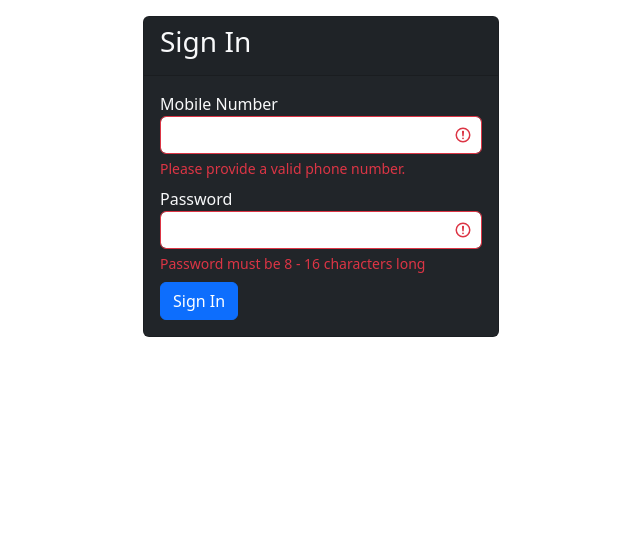
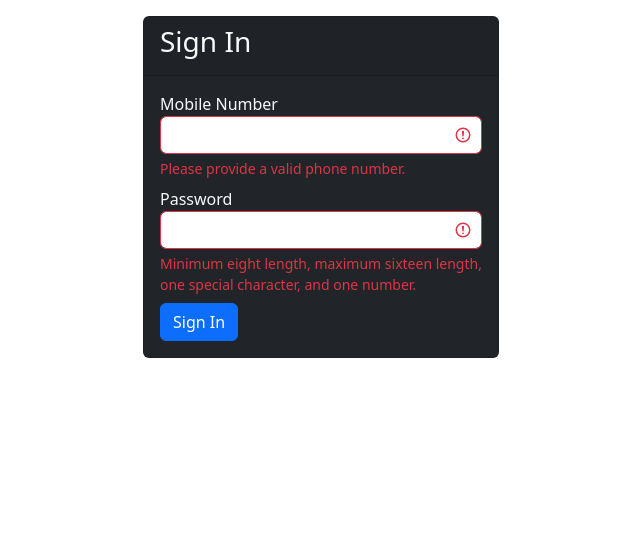
Before and after one commit to AhnafIqbal6/Baper-Hotel, a Django app: page /user/signin/ in a window 1280 px wide. Shown: the part 56-591 px from the top of the page, without its empty margins (319-959 px from the left). Run offline with Django 4.2, Linux system fonts and the light colour scheme; some libraries are stand-ins or nearby versions.

Commit message:
Sign In Update by Ibrahim Khalil

```diff
--- a/templates/user/signin.html
+++ b/templates/user/signin.html
@@ -26,7 +26,7 @@
                         <div class="mb-2">
                             <label for="username">Mobile Number</label>
 
-                            <input type="tel" name="username" id="username" class="form-control" required minlength="10">
+                            <input type="tel" name="username" id="username" class="form-control" required minlength="11" required maxlength="11">
                             <div class="valid-feedback">
                                 Looks good!
                               </div>
@@ -39,12 +39,12 @@
 
                         <div class="mb-2">
                           <label for="password">Password</label>
-                            <input type="password" name="password" id="password" class="form-control " required minlength="8">
+                          <input type="password" name="password" id="password" class="form-control" pattern="(?=.*\d)(?=.*[!@#$%^&*])(?=.*[A-Z])(?=.*[a-z]).{8,16}" required>
                           <div class="valid-feedback">
                               Looks good!
                           </div>
                           <div class="invalid-feedback">
-                                Password must be 8 - 16 characters long
+                              Minimum eight length, maximum sixteen length, one special character, and one number.
                           </div>
                       </div>
 
```
Lines whose indentation alone changed are shown as unchanged.
